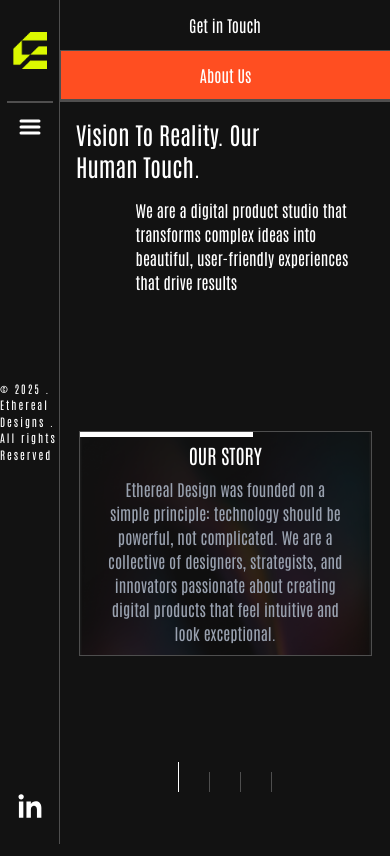
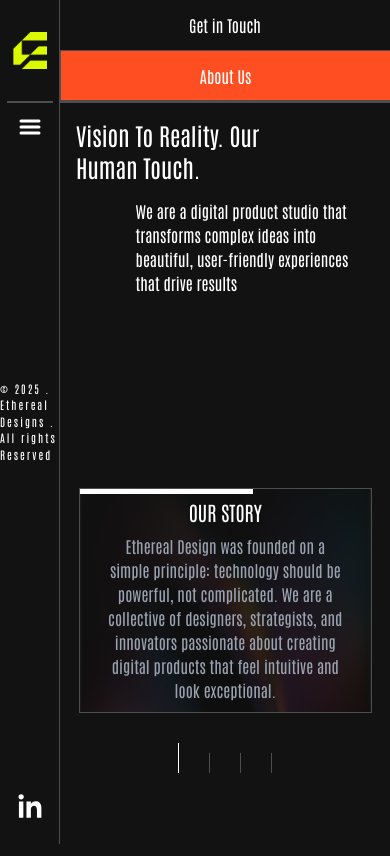
Before and after one commit to MariSankar3/Etherealdes, a Next.js app: page /about-us in a window 390 px wide. Shown: the top 856 px of the page. Built offline with nearby package versions, Linux system fonts and the light colour scheme.

Commit message:
aboutuscardadjustment

```diff
--- a/app/about-us/page.js
+++ b/app/about-us/page.js
@@ -158,7 +158,7 @@ export default function About() {
              // Small timeout to ensure paint/layout is 100% stable before revealing
              setTimeout(() => {
                 setIsReady(true);
-             }, 500);
+             }, 550);
           });
       } else {
         // Subsequent navigations: Smooth scroll
@@ -257,7 +257,7 @@ export default function About() {
         </div>
         {/* Header Section */}
         <div className="p-4 md:px-8">
-          <div className="block sm:flex items-end sm:mb-2 mb-8 md:mb-2">
+          <div className="block sm:flex items-end sm:mb-2 mb-16 md:mb-2">
             <div className="sm:w-[50%] w-[90%]">
               <h3 className="font-antonio text-lg lg:block hidden">About Us</h3>
               <h1 className="font-antonio text-2xl md:text-4xl capitalize mb-1 w-[70%] md:w-[100%]">
@@ -274,7 +274,7 @@ export default function About() {
         </div>
 
       {/* Center-Aligned Infinite Carousel */}
-      <div className="sm:hidden mobile-cards-container w-full h-[450px] mb-25 overflow-hidden flex flex-col justify-center items-center z-40 mt-auto">
+      <div className="sm:hidden mobile-cards-container w-full h-[450px]  overflow-hidden flex flex-col justify-center items-center z-40 mt-auto">
         <div
           className="flex flex-nowrap overflow-x-hidden scrollbar-hide w-full transition-opacity duration-500"
           ref={containerRef}
--- a/app/components/feature/home/RightSecContents/Fifth.jsx
+++ b/app/components/feature/home/RightSecContents/Fifth.jsx
@@ -23,7 +23,7 @@ React.useEffect(() => {
       <motion.img
         src= {isMobile ? "/work-laptop.png" : "/laptop_img.png"}
         alt="Design studio portfolio preview on laptop screen"
-        className="inset-0 w-full h-[85%] px-4 sm:px-0 object-contain sm:object-cover"
+        className="inset-0 w-full h-[80%] px-4 sm:px-0 object-contain sm:object-cover"
         initial={{ opacity: 0, scale: 1.05 }}
         animate={
           isInView ? { opacity: 1, scale: 1 } : { opacity: 0, scale: 1.05 }
```
